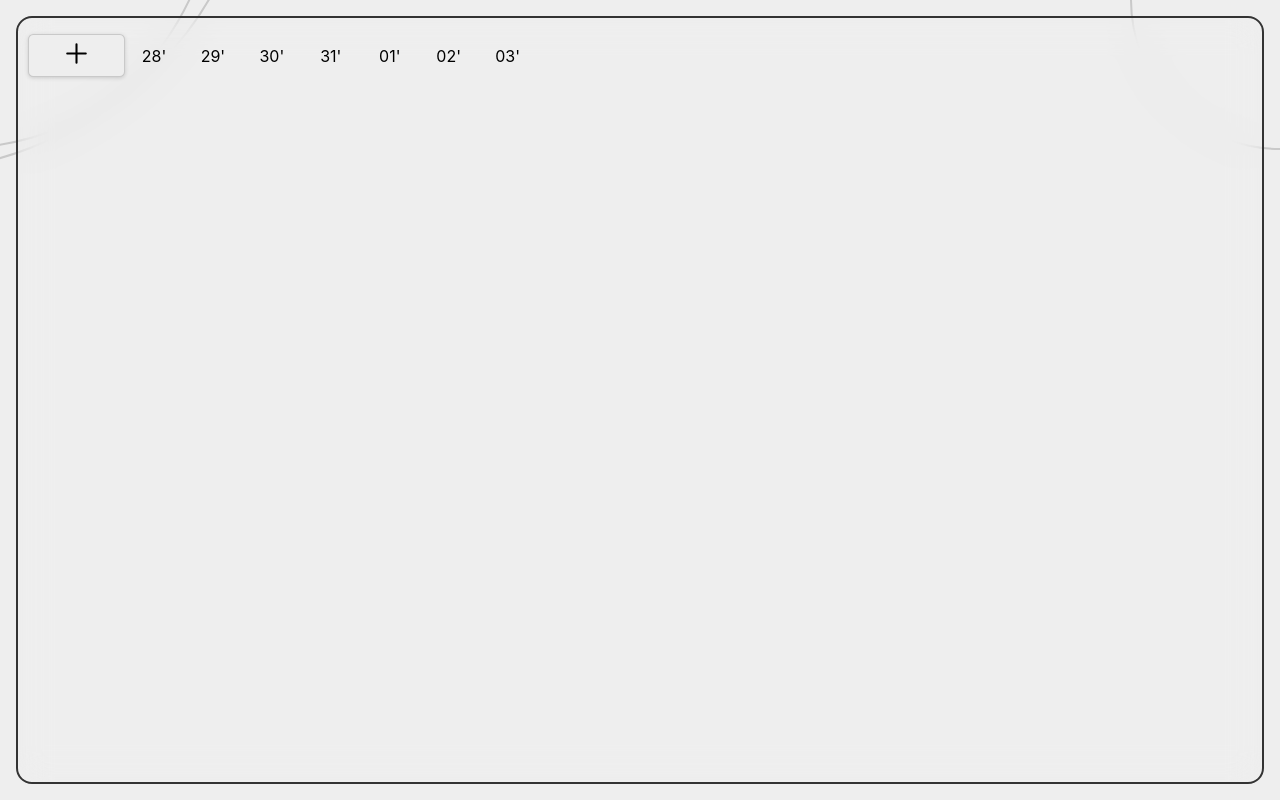
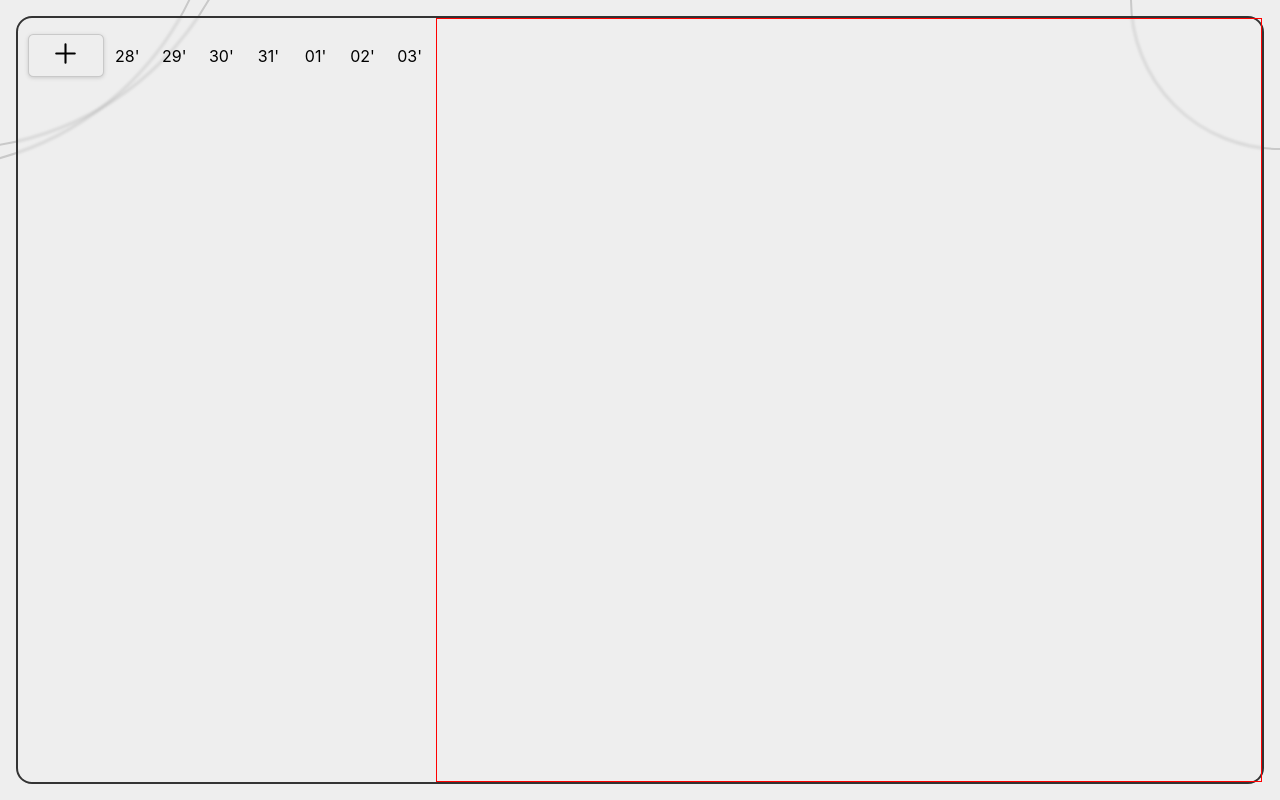
Before and after one commit to asi-isa/habito_, a Next.js app: page / in a window 1280 px wide. Built offline with nearby package versions, Linux system fonts and the light colour scheme.

Commit message:
cal init

```diff
--- /dev/null
+++ b/comps/calendar/Calendar.module.css
@@ -0,0 +1,4 @@
+.con {
+  border: 1px solid red;
+  flex: 2;
+}
--- /dev/null
+++ b/comps/calendar/Calendar.tsx
@@ -0,0 +1,7 @@
+import React from "react";
+
+import styles from "./Calendar.module.css";
+
+export default function Calendar() {
+  return <section className={styles.con}></section>;
+}
--- a/comps/habits/Habits.module.css
+++ b/comps/habits/Habits.module.css
@@ -1,3 +1,8 @@
+.con {
+  padding: 0 0.21rem;
+  flex: 1;
+}
+
 .delete_con {
   margin: 1rem;
 }
--- a/pages/index.tsx
+++ b/pages/index.tsx
@@ -1,3 +1,4 @@
+import Calendar from "../comps/calendar/Calendar";
 import Habits from "../comps/habits/Habits";
 import styles from "../styles/Home.module.css";
 
@@ -9,9 +10,9 @@ export default function Home() {
       <div className={styles.pattern_3} />
 
       <div className={styles.inner_con}>
-        <div className={styles.habits_con}>
-          <Habits />
-        </div>
+        <Habits />
+
+        <Calendar />
       </div>
     </section>
   );
--- a/styles/Home.module.css
+++ b/styles/Home.module.css
@@ -12,18 +12,9 @@
   border: 2px solid #333;
   border-radius: 1rem;
   background-color: rgba(238, 238, 238, 0.1);
+  backdrop-filter: blur(0.1rem);
 
-  backdrop-filter: blur(1rem);
-}
-
-.habits_con {
-  padding: 0 0.21rem;
-}
-
-@media (min-width: 1000px) {
-  .habits_con {
-    width: 42%;
-  }
+  display: flex;
 }
 
 /* patterns */
```
